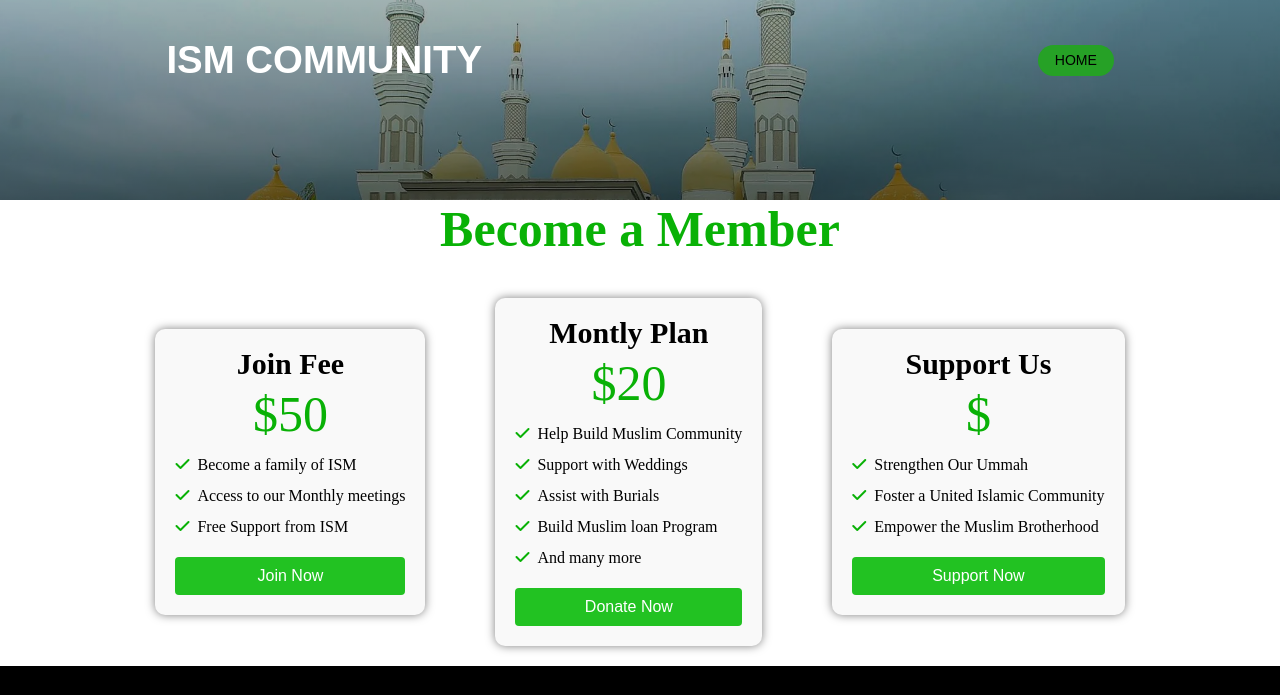
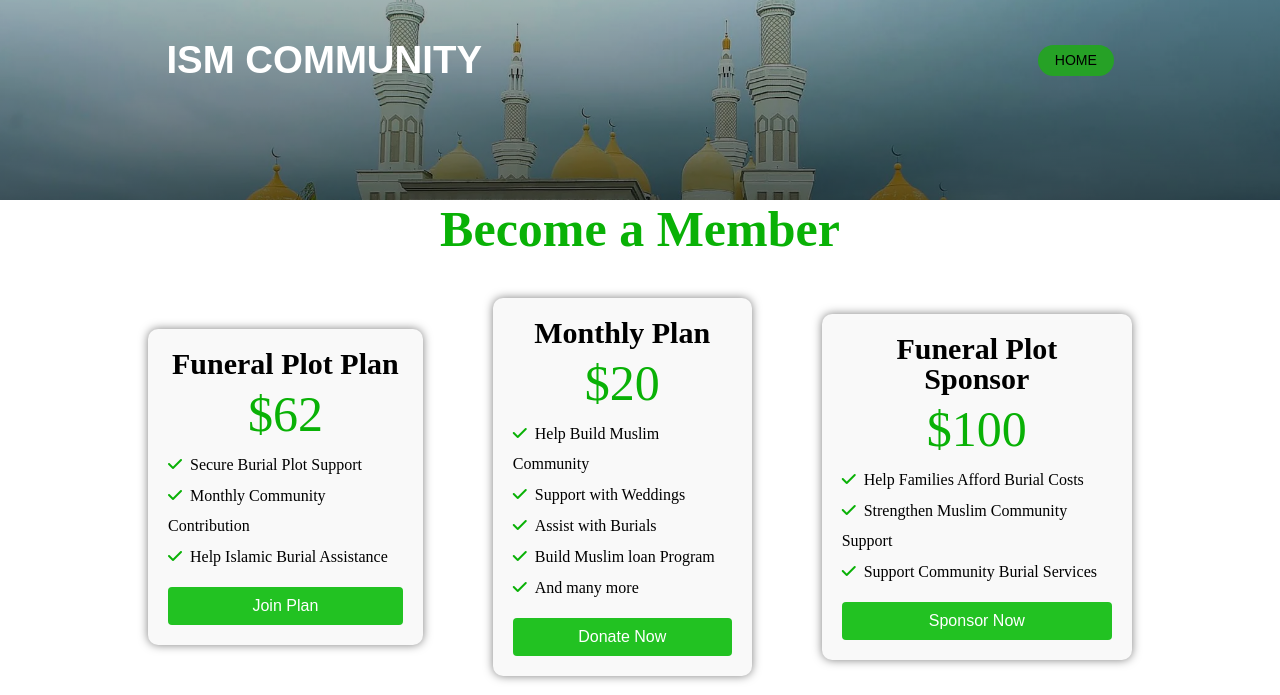
Before and after one commit to Sadikibenda/ISMuslim, a plain HTML site: page Subscription.html in a window 1280 px wide. Shown: the top 695 px of the page. Drawn offline with Linux system fonts and the light colour scheme; a web font is replaced by a local one.

Commit message:
Updated funeral plot plans

```diff
--- a/Subscription.html
+++ b/Subscription.html
@@ -77,18 +77,18 @@
         <div class="container-s">
 
             <div class="join-card">
-                <h2>Join Fee</h2>
-                <p>$50</p>
+                <h2>Funeral Plot Plan</h2>
+                <p>$62</p>
                 <ul>
-                    <li>Become a family of ISM</li>
-                    <li>Access to our Monthly meetings</li>
-                    <li>Free Support from ISM</li>
+                    <li>Secure Burial Plot Support</li>
+                    <li>Monthly Community Contribution</li>
+                    <li>Help Islamic Burial Assistance</li>
                 </ul>
-                <a href="https://buy.stripe.com/00gcNYe2jezCcuYfYZ" target="_blank"> <button class="btn">Join Now</button> </a>
+                <a href="https://buy.stripe.com/00gcNYe2jezCcuYfYZ" target="_blank"> <button class="btn">Join Plan</button> </a>
             </div>
 
             <div class="pay">
-                <h2>Montly Plan</h2>
+                <h2>Monthly Plan</h2>
                 <p>$20</p>
                 <ul>
                     <li>Help Build Muslim Community</li>
@@ -101,13 +101,13 @@
             </div>
 
             <div class="support">
-                <h2>Support Us</h2>
-                <p>$</p>
+                <h2>Funeral Plot Sponsor</h2>
+                <p>$100</p>
                 <ul>
-                    <li>Strengthen Our Ummah</li>
-                    <li>Foster a United Islamic Community</li>
-                    <li>Empower the Muslim Brotherhood</li>
-                    <a href="https://buy.stripe.com/8wM29kgarezCamQ003" target="_blank">  <button class="btn">Support Now</button> </a>
+                    <li>Help Families Afford Burial Costs</li>
+                    <li>Strengthen Muslim Community Support</li>
+                    <li>Support Community Burial Services</li>
+                    <a href="https://buy.stripe.com/8wM29kgarezCamQ003" target="_blank">  <button class="btn">Sponsor Now</button> </a>
             </div>
         </div>
 
```
